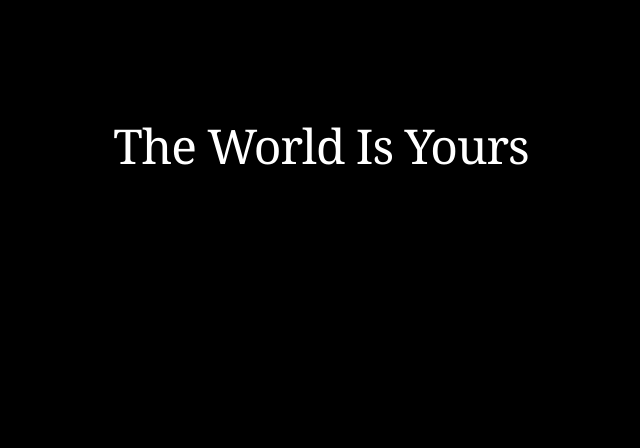
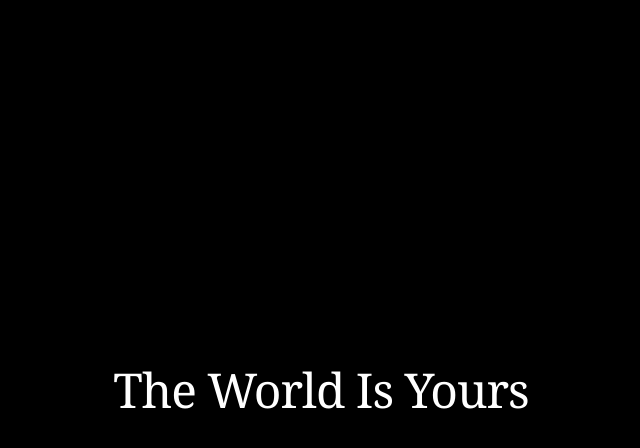
Before and after one commit to AlreadyArio/Outone, a Next.js app: page / in a window 1280 px wide. Shown: the top 448 px of the page, without its empty margins (319-959 px from the left). Built offline with nearby package versions, Linux system fonts and the light colour scheme.

Commit message:
Update globals.css

```diff
--- a/src/app/globals.css
+++ b/src/app/globals.css
@@ -22,7 +22,10 @@ body {
   color: #fff;
   padding: 60px 0;
   text-align: center;
-  margin-top: 3rem
+  position: absolute;
+  top: 50%;
+  left: 50%;
+  transform: translateX(-50%) translateY(-50%);
 }
 
 .header h1 {
```
